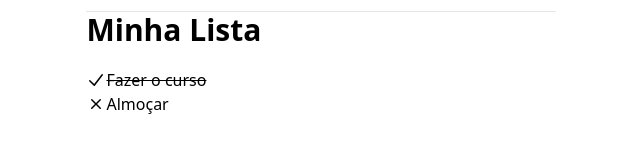
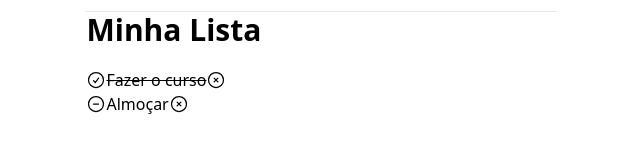
Before and after one commit to WernerLuiz92/curso-vue-js---conceitos-basicos, a Vue app: page / in a window 1280 px wide. Both pictures are taken after a click on the item "Fazer o curso". Shown: the part 620-772 px from the top of the page, without its empty margins (319-959 px from the left). Built offline with nearby package versions, Linux system fonts and the light colour scheme.

Commit message:
feat(Methods): Add the actions to the methods.

```diff
--- a/src/components/EventsAndMethods.vue
+++ b/src/components/EventsAndMethods.vue
@@ -2,26 +2,32 @@
   <h1 class="text-3xl font-bold">Minha Lista</h1>
   <ul class="mt-5">
     <li
-      @click="task.isDone = !task.isDone"
+      @click="completeTask(task)"
       :class="['flex items-center', task.isDone ? 'line-through' : '']"
       v-for="(task, index) in tasks"
       :key="`${task.name}-${index}`"
     >
-      <CheckIcon class="w-5 h-5" v-if="task.isDone" />
-      <XMarkIcon class="w-5 h-5" v-else />
+      <CheckCircleIcon class="w-5 h-5" v-if="task.isDone" />
+      <MinusCircleIcon class="w-5 h-5" v-else />
       {{ task.name }}
+      <XCircleIcon class="w-5 h-5" @click.stop="removeTask(task)" />
     </li>
   </ul>
 </template>
 
 <script>
-import { CheckIcon, XMarkIcon } from '@heroicons/vue/20/solid';
+import {
+  CheckCircleIcon,
+  MinusCircleIcon,
+  XCircleIcon,
+} from '@heroicons/vue/24/outline';
 export default {
   name: 'Directives',
 
   components: {
-    CheckIcon,
-    XMarkIcon,
+    CheckCircleIcon,
+    MinusCircleIcon,
+    XCircleIcon,
   },
 
   data() {
@@ -32,5 +38,15 @@ export default {
       ],
     };
   },
+
+  methods: {
+    removeTask(task) {
+      this.tasks = this.tasks.filter((t) => t.name !== task.name);
+    },
+
+    completeTask(task) {
+      this.tasks.find((t) => t.name == task.name).isDone = !task.isDone;
+    },
+  },
 };
 </script>
```
